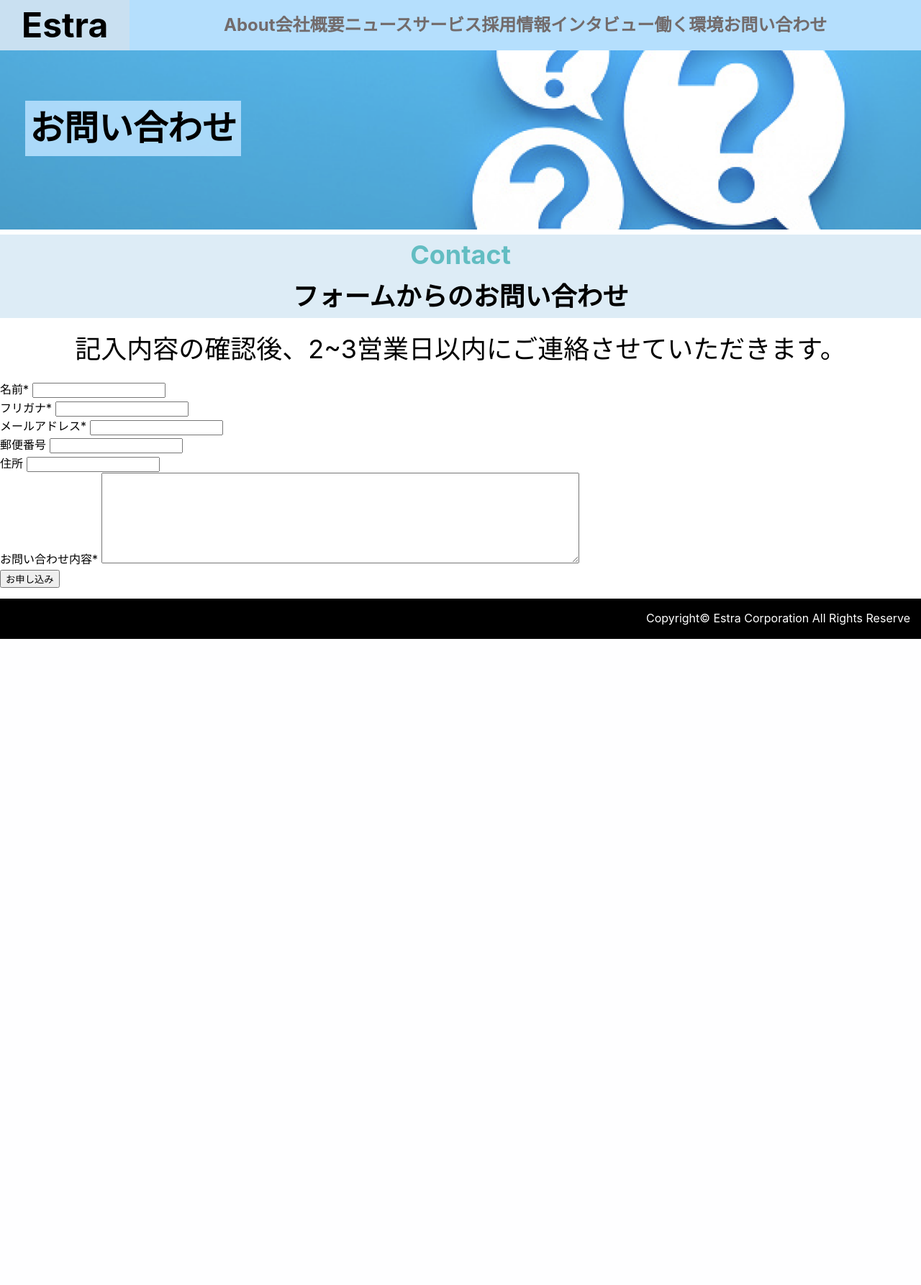
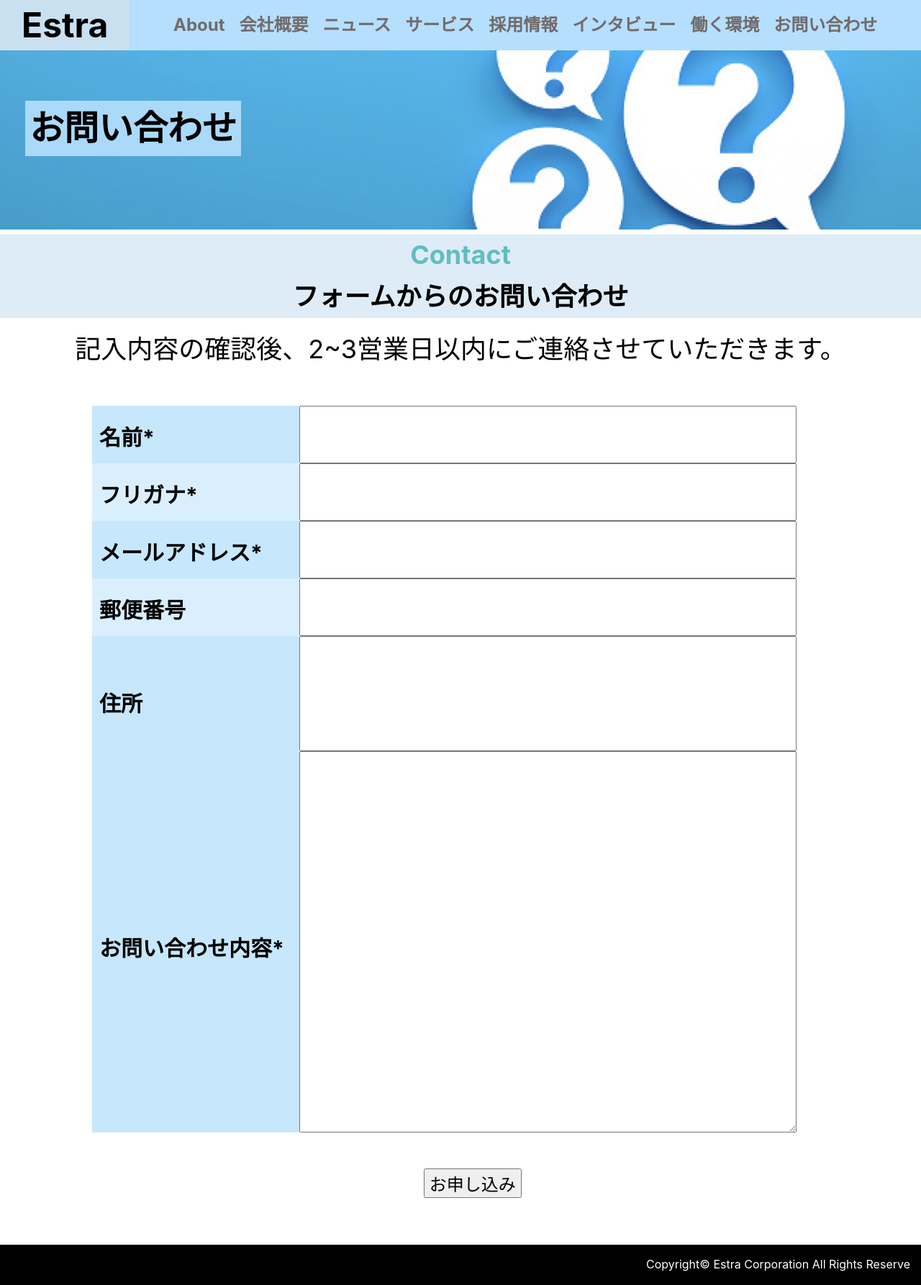
Before and after one commit to masayan-545/advance, a PHP site: page /contact.html in a window 1280 px wide. Shown: the whole page at 72% size. Before the commit the page ends 888 px from the top, so only its background shows below. Run offline with PHP 8.4, Linux system fonts and the light colour scheme.

Commit message:
eighth-commit

```diff
--- a/contact.html
+++ b/contact.html
@@ -54,28 +54,28 @@
       <p class="contact-text">記入内容の確認後、2~3営業日以内にご連絡させていただきます。</p>
       <div class="contact">
         <form class="contact-form" action="index.html" method="post">
-          <div class="contact-form__item">
-            <label class="contact-form__item-name" for="name">名前<span class="contact-form__item-required">*</span></label>
-            <input type="text" id="name" class="contact-form__item-input" required="">
+          <div class="contact-form__item1">
+            <label class="contact-form__item-name1" for="name">名前<span class="contact-form__item-required">*</span></label>
+            <input type="text" id="name" class="contact-form__item-input1" required="">
           </div>
-          <div class="contact-form__item">
-            <label class="contact-form__item-name" for="kana">フリガナ<span class="contact-form__item-required">*</span></label>
-            <input type="text" id="kana" class="contact-form__item-input" required="">
+          <div class="contact-form__item2">
+            <label class="contact-form__item-name2" for="kana">フリガナ<span class="contact-form__item-required">*</span></label>
+            <input type="text" id="kana" class="contact-form__item-input1" required="">
           </div>
-          <div class="contact-form__item">
-            <label class="contact-form__item-name" for="email">メールアドレス<span class="contact-form__item-required">*</span></label>
-            <input type="email" id="email" class="contact-form__item-input" required="">
+          <div class="contact-form__item1">
+            <label class="contact-form__item-name1" for="email">メールアドレス<span class="contact-form__item-required">*</span></label>
+            <input type="email" id="email" class="contact-form__item-input1" required="">
           </div>
-          <div class="contact-form__item">
-            <label class="contact-form__item-name" for="post-code">郵便番号</label>
-            <input type="text" id="post-code" class="contact-form__item-input">
+          <div class="contact-form__item2">
+            <label class="contact-form__item-name2" for="post-code">郵便番号</label>
+            <input type="text" id="post-code" class="contact-form__item-input1">
           </div>
-          <div class="contact-form__item">
-            <label class="contact-form__item-name" for="address">住所</label>
-            <input type="text" id="address" class="contact-form__item-input">
+          <div class="contact-form__item3">
+            <label class="contact-form__item-name3" for="address">住所</label>
+            <input type="text" id="address" class="contact-form__item-input2">
           </div>
-          <div class="contact-form__item">
-            <label class="contact-form__item-name" for="comment">お問い合わせ内容<span
+          <div class="contact-form__item4">
+            <label class="contact-form__item-name4" for="comment">お問い合わせ内容<span
                 class="contact-form__item-required">*</span></label>
             <textarea id="comment" rows="8" cols="80" class="contact-form-item-textarea" required=""></textarea>
           </div>
--- a/css/style.css
+++ b/css/style.css
@@ -63,14 +63,11 @@ img {
 
 .header-nav {
   display: flex;
-  flex-direction: row;
-  flex-wrap: wrap;
   justify-content: space-around;
   font-size: 24px;
   height: 70px;
   width: 100%;
   align-items: center;
-  text-align: center;
   color: #726b6b;
   background: #b5dffd;
 }
@@ -78,6 +75,10 @@ img {
 .header-nav__list {
   display: flex;
   font-weight: bold;
+}
+
+.header-nav__item {
+  padding: 0 10px;
 }
 
 .drawer-nav {
@@ -1110,10 +1121,105 @@ img {
   font-size: 36px;
 }
 
-.contact-text{
+.contact-text {
   font-size: 36px;
   text-align: center;
   margin: 15px auto;
 }
 
+.contact-form {
+  margin-left: 10%;
+  margin-top: 50px;
+}
+
+.contact-form__item1 {
+  font-size: 30px;
+  height: 80px;
+  display: flex;
+  flex-wrap: wrap;
+}
+
+.contact-form__item2 {
+  font-size: 30px;
+  height: 80px;
+  display: flex;
+  flex-wrap: wrap;
+}
+
+.contact-form__item3 {
+  font-size: 30px;
+  height: 160px;
+  display: flex;
+  flex-wrap: wrap;
+}
+
+.contact-form__item4 {
+  font-size: 30px;
+  height: 530px;
+  display: flex;
+  flex-wrap: wrap;
+}
+
+.contact-form__item-name1 {
+  width: 25%;
+  height: 80px;
+  font-weight: bold;
+  background-color: rgba(181, 223, 253, 0.75);
+  display: block;
+  padding-top: 20px;
+  padding-left: 10px;
+}
+
+.contact-form__item-name2 {
+  width: 25%;
+  height: 80px;
+  font-weight: bold;
+  background-color: rgba(181, 223, 253, 0.5);
+  display: block;
+  padding-top: 20px;
+  padding-left: 10px;
+}
+
+.contact-form__item-name3 {
+  width: 25%;
+  height: 160px;
+  font-weight: bold;
+  background-color: rgba(181, 223, 253, 0.75);
+  display: block;
+  padding-top: 70px;
+  padding-left: 10px;
+}
+
+.contact-form__item-name4 {
+  width: 25%;
+  height: 530px;
+  font-weight: bold;
+  background-color: rgba(181, 223, 253, 0.75);
+  display: block;
+  padding-top: 250px;
+  padding-left: 10px;
+}
+
+.contact-form__item-input1 {
+  width: 60%;
+  height: 80px;
+}
+
+.contact-form__item-input2 {
+  width: 60%;
+  height: 160px;
+}
+
+.contact-form-item-textarea {
+  width: 60%;
+  height: 530px;
+}
+
+.contact-form__submit {
+  font-size: 24px;
+  margin-top: 50px;
+  margin-bottom: 50px;
+  margin-left: 40%;
+}
+
 /* privacy-protection */
```
Also changed, not shown: other parts of css/style.css (+35 -25 lines), top.html (+7 -0 lines), 1 other file.
